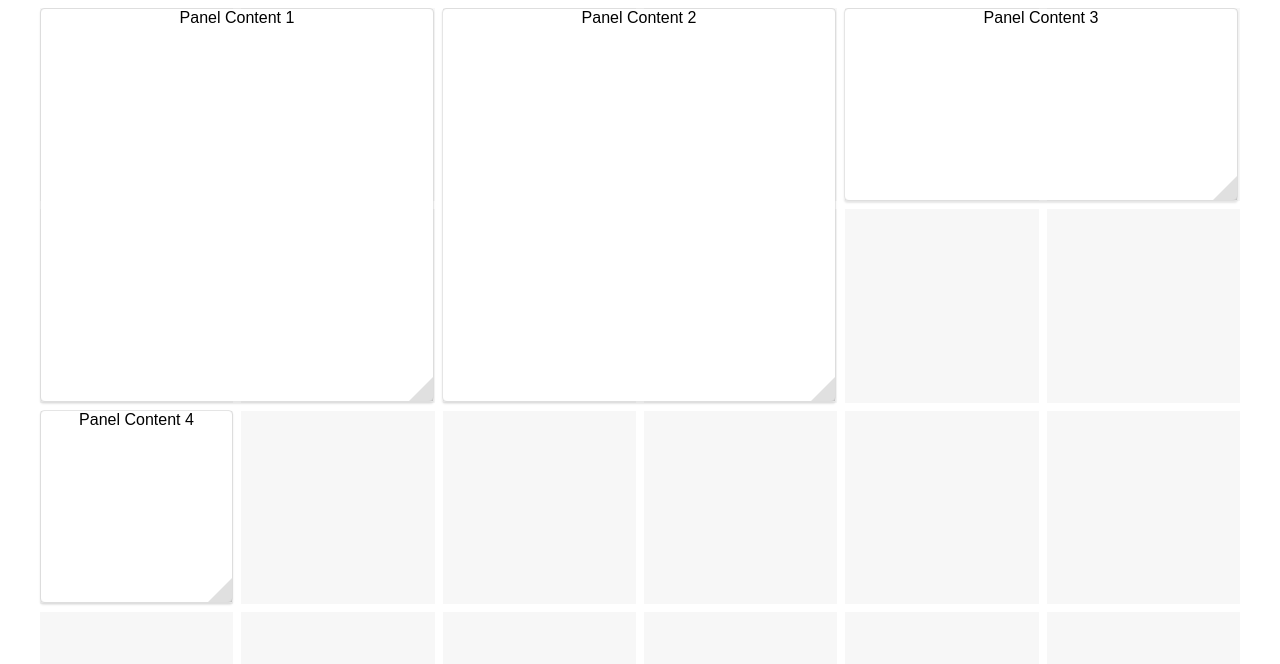
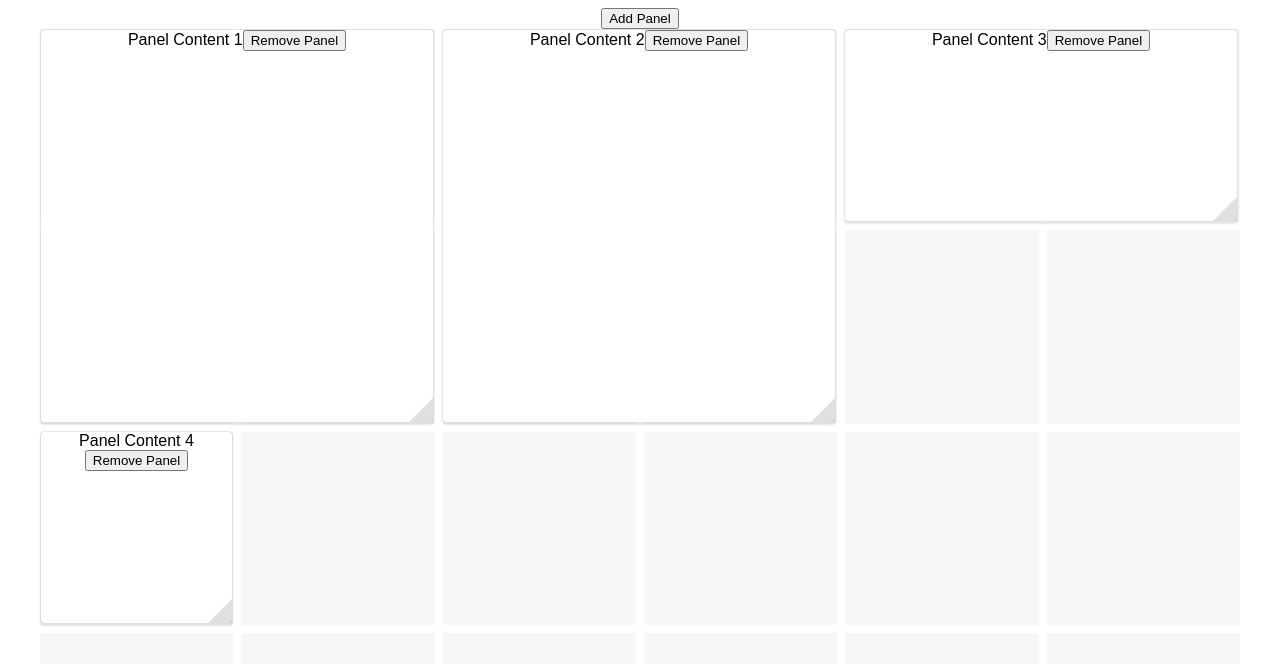
Before and after one commit to chloe463/panelgrid, a React (Vite) app: page / in a window 1280 px wide. Shown: the top 664 px of the page. Built offline with nearby package versions, Linux system fonts and the light colour scheme.

Commit message:
feat(Panel): Add addPanel and removePanel functionality

```diff
--- a/demo/App.tsx
+++ b/demo/App.tsx
@@ -1,7 +1,7 @@
 import "./App.css";
 
 import type { PanelId } from "../src/types";
-import { PanelistProvider } from "../src/PanelistProvider";
+import { PanelistProvider, usePanelistControls } from "../src/PanelistProvider";
 import { PanelistRenderer } from "../src/PanelistRenderer";
 import "../src/styles.css";
 
@@ -18,12 +18,28 @@ export default function App() {
         columnCount={6}
         gap={8}
       >
+        <PanelControls />
         <PanelistRenderer itemRenderer={PanelContent} />
       </PanelistProvider>
     </div>
   );
 }
 
+function PanelControls() {
+  const { addPanel } = usePanelistControls();
+  return (
+    <div>
+      <button onClick={() => addPanel({ w: 2, h: 2 })}>Add Panel</button>
+    </div>
+  );
+}
+
 function PanelContent(id: PanelId) {
-  return <div className="panel-content">Panel Content {id}</div>;
+  const { removePanel } = usePanelistControls();
+  return (
+    <div className="panel-content">
+      Panel Content {id}
+      <button onClick={() => removePanel(id)}>Remove Panel</button>
+    </div>
+  );
 }
--- a/src/Panelist.tsx
+++ b/src/Panelist.tsx
@@ -12,7 +12,7 @@ interface PanelistProps {
 export function Panelist({ panels: panelOptions, columnCount = 6, gap = 8, itemRenderer }: PanelistProps) {
   const containerRef = useRef<HTMLDivElement | null>(null);
   const [baseSize, setBaseSize] = useState(80);
-  const panels = usePanelist({ panels: panelOptions, baseSize, gap, columnCount });
+  const { panels } = usePanelist({ panels: panelOptions, baseSize, gap, columnCount });
   const count = columnCount * columnCount;
 
   useEffect(() => {
--- a/src/PanelistProvider.tsx
+++ b/src/PanelistProvider.tsx
@@ -5,15 +5,15 @@ import { usePanelist } from "./usePanelist";
 type PanelistState = ReturnType<typeof usePanelist>;
 
 interface PanelistContextType {
-  panelistState: PanelistState;
+  panels: PanelistState["panels"];
+  baseSize: number | null;
   columnCount: number;
   gap: number;
 }
 
-type NewPanel = Pick<PanelCoordinate, "id" | "w" | "h">;
 interface PanelistControlsContextType {
   setBaseSize: (baseSize: number) => void;
-  addPanel: (panel: NewPanel) => void;
+  addPanel: (panel: Partial<PanelCoordinate>) => void;
   removePanel: (id: PanelId) => void;
 }
 
@@ -28,14 +28,17 @@ interface PanelistProviderProps {
 }
 
 export function PanelistProvider({ panels: initialPanels, columnCount, gap, children }: PanelistProviderProps) {
-  const [baseSize, setBaseSize] = useState(80);
-  const addPanel = (_panel: NewPanel) => void 0;
-  const removePanel = (_id: PanelId) => void 0;
+  const [baseSize, setBaseSize] = useState<number | null>(null);
 
-  const panelistState = usePanelist({ panels: initialPanels, columnCount, baseSize, gap });
+  const { panels, addPanel, removePanel } = usePanelist({
+    panels: initialPanels,
+    columnCount,
+    baseSize: baseSize || 256,
+    gap,
+  });
 
   return (
-    <PanelistStateContext.Provider value={{ panelistState, columnCount, gap }}>
+    <PanelistStateContext.Provider value={{ panels, columnCount, gap, baseSize }}>
       <PanelistControlsContext.Provider value={{ setBaseSize, addPanel, removePanel }}>
         {children}
       </PanelistControlsContext.Provider>
--- a/src/PanelistRenderer.tsx
+++ b/src/PanelistRenderer.tsx
@@ -7,7 +7,7 @@ interface PanelistRendererProps {
 }
 
 export function PanelistRenderer({ itemRenderer }: PanelistRendererProps) {
-  const { panelistState, columnCount, gap } = usePanelistState();
+  const { panels, columnCount, gap, baseSize } = usePanelistState();
   const { setBaseSize } = usePanelistControls();
   const containerRef = useRef<HTMLDivElement | null>(null);
   // const [baseSize, setBaseSize] = useState(80);
@@ -45,6 +45,7 @@ export function PanelistRenderer({ itemRenderer }: PanelistRendererProps) {
       style={{
         "--column-count": `${columnCount}`,
         "--gap": `${gap}px`,
+        opacity: baseSize ? 1 : 0,
       }}
       ref={containerRef}
     >
@@ -52,7 +53,7 @@ export function PanelistRenderer({ itemRenderer }: PanelistRendererProps) {
         return <div key={i} className="panel-placeholder" />;
       })}
 
-      {panelistState.map((panel) => {
+      {panels.map((panel) => {
         const { panelProps: _panelProps, resizeHandleProps } = panel;
         const { key, ...panelProps } = _panelProps;
         return (
--- a/src/helpers/rearrangement.ts
+++ b/src/helpers/rearrangement.ts
@@ -243,3 +243,41 @@ export function compactLayout(panels: PanelCoordinate[]): PanelCoordinate[] {
     y: panel.y - rowOffsets[panel.y],
   }));
 }
+
+/**
+ * Find a new position for a panel to be added
+ * 追加するパネルの新しい位置を見つける
+ */
+export function findNewPositionToAddPanel(
+  panelToAdd: Partial<PanelCoordinate>,
+  allPanels: PanelCoordinate[],
+  columnCount: number
+): { x: number; y: number } {
+  const id = panelToAdd.id || Math.random().toString(36).substring(2, 15);
+  const w = panelToAdd.w || 1;
+  const h = panelToAdd.h || 1;
+
+  // Create a map for fast panel lookup
+  const panelMap = new Map<PanelId, PanelCoordinate>();
+  for (const panel of allPanels) {
+    panelMap.set(panel.id, panel);
+  }
+
+  // Try to find a position starting from top-left
+  for (let y = 0; ; y++) {
+    for (let x = 0; x <= columnCount - w; x++) {
+      const candidate: PanelCoordinate = {
+        id,
+        x,
+        y,
+        w,
+        h,
+      };
+
+      // Check if this position has any collisions
+      if (!hasCollision(candidate, candidate.id, panelMap)) {
+        return { x, y };
+      }
+    }
+  }
+}
--- a/src/usePanelist.ts
+++ b/src/usePanelist.ts
@@ -1,6 +1,7 @@
 import { useState, useRef } from "react";
 import { gridPositionToPixels, pixelsToGridSize, gridToPixels, pixelsToGridPosition, rearrangePanels } from "./helpers";
 import type { PanelCoordinate } from "./types";
+import { findNewPositionToAddPanel } from "./helpers/rearrangement";
 
 interface PanelistOptions {
   panels: PanelCoordinate[];
@@ -38,7 +39,8 @@ export function usePanelist({ panels, columnCount, baseSize, gap }: PanelistOpti
     animatingPanels: new Set(),
   }).current;
 
-  return state.panels.map((panel) => {
+  return {
+    panels: state.panels.map((panel) => {
       const isAnimating = internalState.animatingPanels.has(panel.id);
       const isActive = internalState.activePanelId === panel.id;
 
@@ -274,5 +276,30 @@ export function usePanelist({ panels, columnCount, baseSize, gap }: PanelistOpti
           },
         },
       };
+    }),
+    addPanel: (panel: Partial<PanelCoordinate>) => {
+      setState((current) => {
+        const newPosition = findNewPositionToAddPanel(panel, current.panels, columnCount);
+        const newPanel: PanelCoordinate = {
+          id: panel.id || Math.random().toString(36).substring(2, 15),
+          x: newPosition.x,
+          y: newPosition.y,
+          w: panel.w || 1,
+          h: panel.h || 1,
+        };
+        return {
+          ...current,
+          panels: [...current.panels, newPanel],
+        };
       });
+    },
+    removePanel: (id: number | string) => {
+      setState((current) => {
+        return {
+          ...current,
+          panels: current.panels.filter((panel) => panel.id !== id),
+        };
+      });
+    },
+  };
 }
```
Lines whose indentation alone changed are shown as unchanged.
